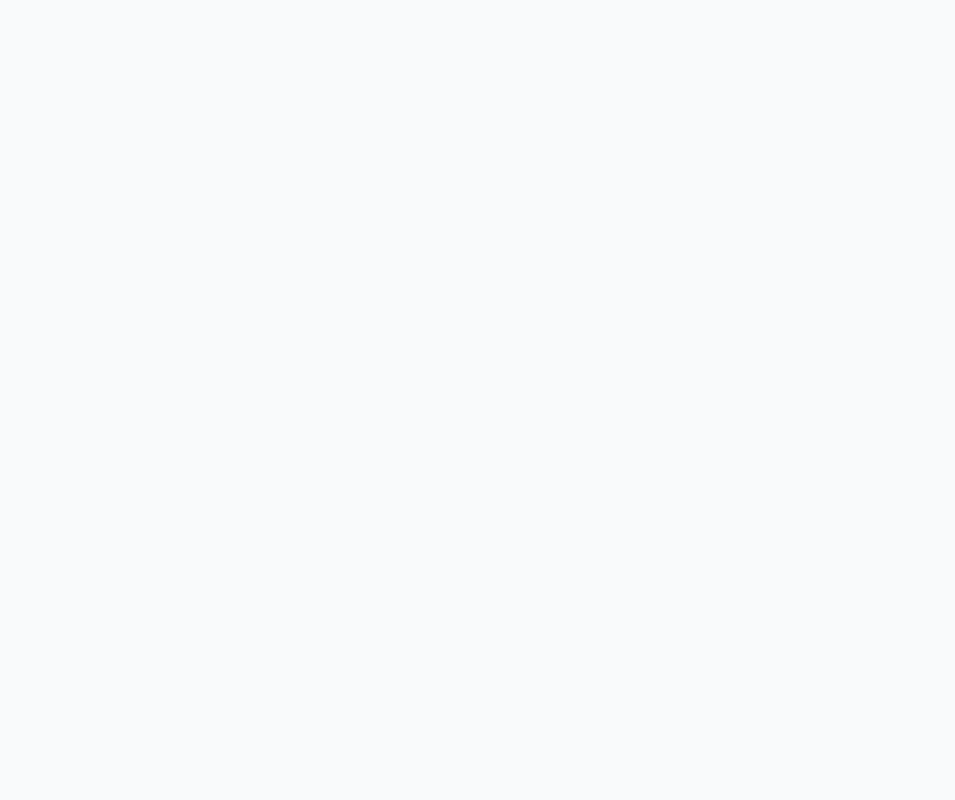
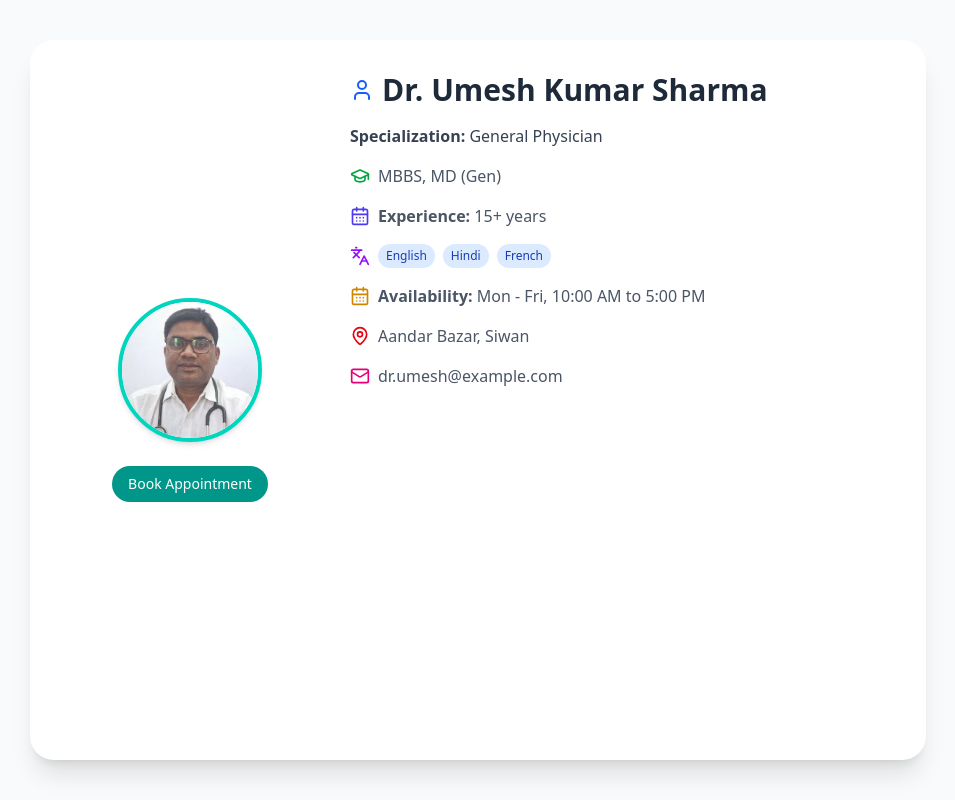
Before and after one commit to lokeshbhaskar/kaushalyaClin, a React (Vite) app: page /doctor-details in a window 1280 px wide. Before the commit this address had no page. Shown: the whole page, without its empty margins (162-1117 px from the left). Built offline with nearby package versions, Linux system fonts and the light colour scheme.

Commit message:
added doctor image

```diff
--- a/src/App.jsx
+++ b/src/App.jsx
@@ -8,6 +8,7 @@ import PilesTreatment from "./pages/services/PilesTreatment";
 import WoundCare from "./pages/services/WoundCare";
 import BookNow from "./pages/BookNow";
 import ServiceDetails from "./pages/ServiceDetailPage";
+import DoctorDetails from "./components/DoctorDetails";
 
 function App() {
   return (
@@ -15,12 +16,8 @@ function App() {
       <Routes>
         <Route path="/" element={   <Home /> } />
         <Route path="/services/consultation" element={<Consultation />} />
-        {/* <Route path="/services/appendix-removal" element={<AppendixRemoval />} />
-        <Route path="/services/hernia-repair" element={<HerniaRepair />} />
-        <Route path="/services/gallbladder-surgery" element={<GallbladderSurgery />} />
-        <Route path="/services/piles-treatment" element={<PilesTreatment />} />
-        <Route path="/services/wound-care" element={<WoundCare />} />  */}
-        <Route path="/service/book-now" element={ <BookNow /> } />
+       <Route path="/doctor-details" element={ <DoctorDetails /> } />
+        <Route path="/book-now" element={ <BookNow /> } />
          <Route path="/service/:slug" element={<ServiceDetails />} />
       </Routes>
     </div>
--- a/src/components/DoctorCard.jsx
+++ b/src/components/DoctorCard.jsx
@@ -1,5 +1,19 @@
-const DoctorCard = ({ name, specialty, rating, time, day, qualification, image }) => (
-  <div className="bg-white p-4 shadow-md rounded-2xl hover:shadow-lg transition-all duration-300 cursor-pointer w-full max-w-md mx-auto flex items-center gap-4">
+import { useNavigate } from "react-router-dom";
+
+const DoctorCard = ({
+  name,
+  specialty,
+  rating,
+  time,
+  day,
+  qualification,
+  image,
+}) => {
+  const navigate = useNavigate();
+  return (
+    <div className="bg-white p-4 shadow-md rounded-2xl hover:shadow-lg transition-all duration-300 cursor-pointer w-full max-w-md mx-auto flex items-center gap-4"
+    onClick={()=> navigate('/doctor-details')}
+    >
       <img
         src={image}
         alt={name}
@@ -16,10 +30,12 @@ const DoctorCard = ({ name, specialty, rating, time, day, qualification, image }
         </div>
 
         <div className="mt-2 flex items-center gap-1 text-yellow-500 text-sm">
-        {'★'.repeat(Math.floor(rating))} <span className="text-gray-600 ml-1">({rating})</span>
+          {"★".repeat(Math.floor(rating))}{" "}
+          <span className="text-gray-600 ml-1">({rating})</span>
         </div>
       </div>
     </div>
   );
+};
 
 export default DoctorCard;
--- a/src/components/DoctorDetails.jsx
+++ b/src/components/DoctorDetails.jsx
@@ -1,9 +1,95 @@
-import React from 'react'
+import React from "react";
+import {
+  Mail,
+  MapPin,
+  CalendarDays,
+  GraduationCap,
+  Languages,
+  User,
+} from "lucide-react";
+import { Link } from "react-router-dom";
 
 const DoctorDetails = () => {
+  const doctor = {
+    name: "Dr. Umesh Kumar Sharma",
+    specialization: "General Physician",
+    experience: "15+ years",
+    education: "MBBS, MD (Gen)",
+    languages: ["English", "Hindi", "French"],
+    availability: "Mon - Fri, 10:00 AM to 5:00 PM",
+    location: "Aandar Bazar, Siwan",
+    contact: "dr.umesh@example.com",
+    image: "/doctor.jpg",
+  };
+
   return (
-    <div>DoctorDetails</div>
-  )
-}
+    <div className="flex justify-center py-10 px-4 bg-gray-50 min-h-screen">
+      <div className="bg-white rounded-3xl shadow-xl p-8 max-w-4xl w-full grid md:grid-cols-3 gap-8">
+        <div className="flex flex-col items-center justify-center gap-4">
+          <img
+            src={doctor.image}
+            alt={doctor.name}
+            className="rounded-full w-36 h-36 object-cover border-4 border-teal-400 shadow-md"
+          />
+          <button className="mt-2 px-4 py-2 bg-teal-600 text-white text-sm rounded-full hover:bg-teal-700 transition font-medium cursor-pointer">
+            <Link to="/book-now" >Book Appointment</Link>
+          </button>
+        </div>
 
-export default DoctorDetails
+        <div className="md:col-span-2 space-y-4">
+          <h2 className="text-3xl font-bold text-gray-800 flex items-center gap-2">
+            <User className="w-6 h-6 text-blue-600" /> {doctor.name}
+          </h2>
+          <p className="text-gray-700">
+            <strong>Specialization:</strong> {doctor.specialization}
+          </p>
+
+          <div className="flex items-center gap-2 text-gray-600">
+            <GraduationCap className="w-5 h-5 text-green-600" />
+            <span>{doctor.education}</span>
+          </div>
+
+          <div className="flex items-center gap-2 text-gray-600">
+            <CalendarDays className="w-5 h-5 text-indigo-600" />
+            <span>
+              <strong>Experience:</strong> {doctor.experience}
+            </span>
+          </div>
+
+          <div className="flex items-center gap-2 text-gray-600">
+            <Languages className="w-5 h-5 text-purple-600" />
+            <span className="flex gap-2 flex-wrap">
+              {doctor.languages.map((lang, idx) => (
+                <span
+                  key={idx}
+                  className="bg-blue-100 text-blue-800 text-xs px-2 py-1 rounded-full"
+                >
+                  {lang}
+                </span>
+              ))}
+            </span>
+          </div>
+
+          <div className="flex items-center gap-2 text-gray-600">
+            <CalendarDays className="w-5 h-5 text-yellow-600" />
+            <span>
+              <strong>Availability:</strong> {doctor.availability}
+            </span>
+          </div>
+
+          <div className="flex items-center gap-2 text-gray-600">
+            <MapPin className="w-5 h-5 text-red-600" />
+            <span>{doctor.location}</span>
+          </div>
+
+          <div className="flex items-center gap-2 text-gray-600">
+            <Mail className="w-5 h-5 text-pink-600" />
+            <span>{doctor.contact}</span>
+          </div>
+        </div>
+      </div>
+    </div>
+  );
+};
+
+export default DoctorDetails;
--- a/src/components/Header.jsx
+++ b/src/components/Header.jsx
@@ -18,11 +18,11 @@ const Header = () => {
           Committed to your lifelong health!
         </p>
         <div className="flex items-center gap-1 text-sm mt-2 text-gray-100">
-          <a href="https://www.google.co.in/maps/place/Andar+Bazar+,+Gaura+More+,+Siwan/@26.1027058,84.2892555,17z/data=!3m1!4b1!4m6!3m5!1s0x3992f7e9f622862b:0x97f3ba9215b82623!8m2!3d26.102701!4d84.2918358!16s%2Fg%2F11l6f7rh5y?entry=ttu&g_ep=EgoyMDI1MDczMC4wIKXMDSoASAFQAw%3D%3D"
+          <a href="https://maps.app.goo.gl/ZhLVQ6BGAvRWQPJM8"
            target="_blank" rel="noopener noreferrer"
           >
             <MapPin className="w-6 h-6" />
-            <span>Aandar Bazar,Siwan,Bihar</span>
+            <span className="text-md font-medium">Aandar Bazar,Siwan,Bihar</span>
           </a>
         </div>
       </div>
--- a/src/pages/Home.jsx
+++ b/src/pages/Home.jsx
@@ -2,6 +2,7 @@ import React from "react";
 import Header from "../components/Header";
 import DoctorCard from "../components/DoctorCard";
 import Services from "../components/Services";
+
 
 const Home = () => {
   return (
@@ -18,7 +19,7 @@ const Home = () => {
           rating={4.62}
           time="10:00 AM - 6:00 PM"
           day="Monday-Friday"
-          image="/doctor-kim.png"
+          image="/doctor.jpg"
         />
       </div>
       <h2 className="text-3xl font-semibold mt-8 px-2 text-center">Our Services</h2>
--- a/src/pages/ServiceDetailPage.jsx
+++ b/src/pages/ServiceDetailPage.jsx
@@ -1,4 +1,4 @@
-import { useParams } from "react-router-dom";
+import { Link, useParams } from "react-router-dom";
 import { services } from "../data/services";
 
 const ServiceDetails = () => {
@@ -6,7 +6,9 @@ const ServiceDetails = () => {
   const service = services.find((s) => s.slug === slug);
 
   if (!service) {
-    return <div className="p-10 text-center text-red-500">Service not found</div>;
+    return (
+      <div className="p-10 text-center text-red-500">Service not found</div>
+    );
   }
 
   const Icon = service.icon;
@@ -28,12 +30,12 @@ const ServiceDetails = () => {
       <Section title="Post-Surgery Care" content={service.post_surgery} />
 
       <div className="mt-8 text-center">
-        <a
-          href="/book-appointment"
+        <Link
+          to="/book-now"
           className="inline-block bg-blue-600 text-white px-6 py-3 rounded-lg hover:bg-blue-700"
         >
           {service.call_to_action}
-        </a>
+        </Link>
       </div>
     </div>
   );
```
Also changed, not shown: public/doctor.jpg (added). Lines whose indentation alone changed are shown as unchanged.
